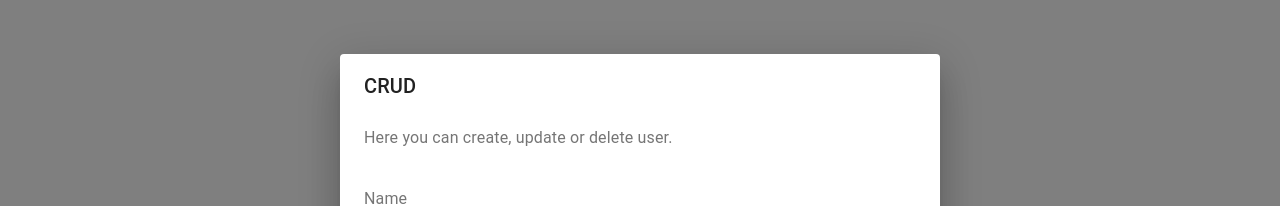
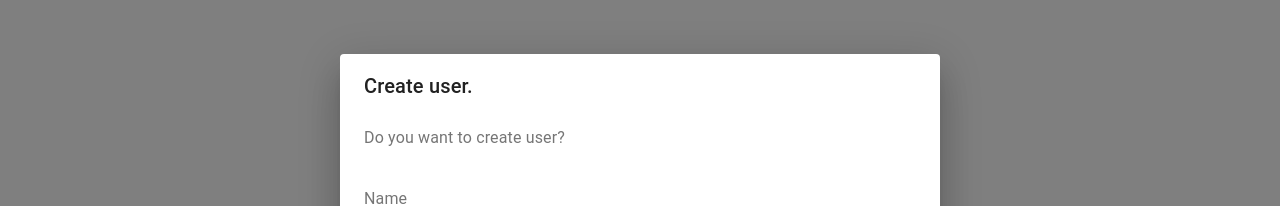
Before and after one commit to julius1986/test-app, a React (Create React App) app: page / in a window 1280 px wide. Both pictures are taken after typing "Sample" into the empty fields and a click on the button "CREATE". Shown: the part 148-354 px from the top of the page. Built offline with nearby package versions, Linux system fonts and the light colour scheme; no server answers.

Commit message:
add font for edited rows

```diff
--- a/src/App.css
+++ b/src/App.css
@@ -36,3 +36,9 @@
     transform: rotate(360deg);
   }
 }
+
+.dirty > * {
+  font-family: Georgia !important;
+  /* font-style: italic !important; */
+  font-weight: bold !important;
+}
--- a/src/components/CreateModalWindow/index.js
+++ b/src/components/CreateModalWindow/index.js
@@ -99,10 +99,10 @@ export default function FormDialog(props) {
         onClose={handleClose}
         aria-labelledby="form-dialog-title"
       >
-        <DialogTitle id="form-dialog-title">CRUD</DialogTitle>
+        <DialogTitle id="form-dialog-title">Create user.</DialogTitle>
         <DialogContent>
           <DialogContentText>
-            Here you can create, update or delete user.
+            Do you want to create user?
           </DialogContentText>
 
           <TextField
--- a/src/components/DeleteModalWindow/index.js
+++ b/src/components/DeleteModalWindow/index.js
@@ -23,7 +23,7 @@ export default function FormDialog(props) {
       onClose={handleClose}
       aria-labelledby="form-dialog-title"
     >
-      <DialogTitle id="form-dialog-title">CRUD</DialogTitle>
+      <DialogTitle id="form-dialog-title">Delete user.</DialogTitle>
       <DialogContent>
         <DialogContentText>Do you want delete user?</DialogContentText>
       </DialogContent>
--- a/src/components/EditModalWindow/index.js
+++ b/src/components/EditModalWindow/index.js
@@ -99,10 +99,10 @@ export default function FormDialog(props) {
         onClose={handleClose}
         aria-labelledby="form-dialog-title"
       >
-        <DialogTitle id="form-dialog-title">CRUD</DialogTitle>
+        <DialogTitle id="form-dialog-title">Update user.</DialogTitle>
         <DialogContent>
           <DialogContentText>
-            Here you can create, update or delete user.
+            Do you want to update user?
           </DialogContentText>
 
           <TextField
--- a/src/components/UsersTable/index.js
+++ b/src/components/UsersTable/index.js
@@ -125,7 +125,7 @@ export default function UserTable(props) {
           </TableHead>
           <TableBody>
             {filterUsers(rows, inputSearchValue).map((row) => (
-              <StyledTableRow key={row.id}>
+              <StyledTableRow key={row.id} className={row.isDirty&&"dirty"}>
                 <StyledTableCell component="th" scope="row">
                   {row.name}
                 </StyledTableCell>
```
